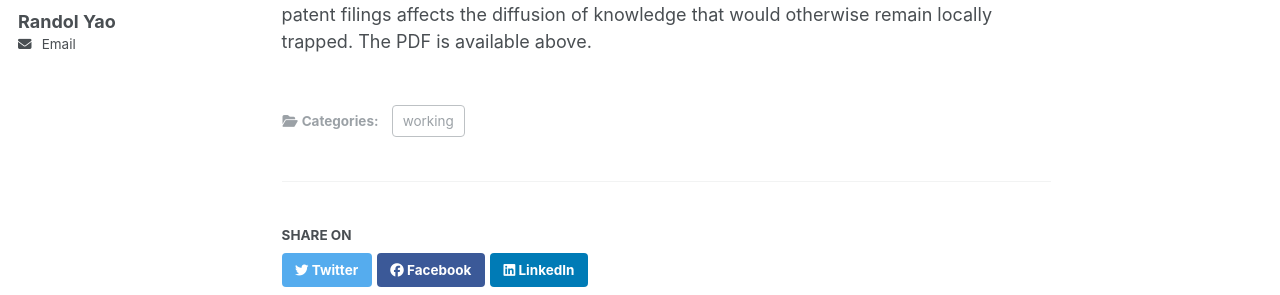
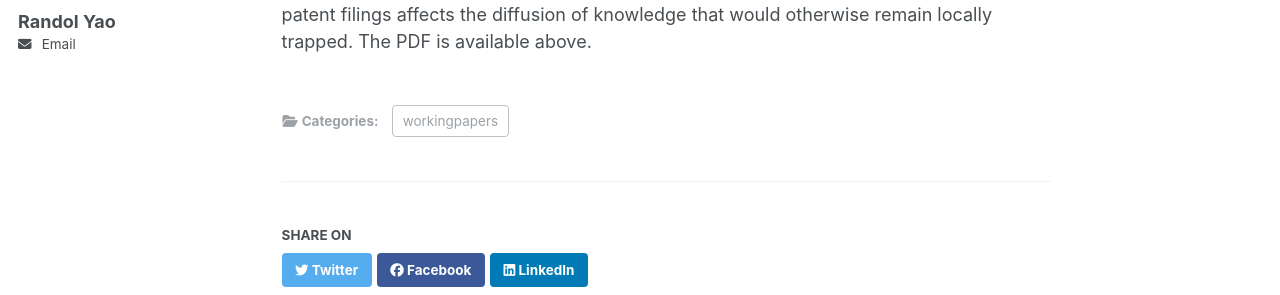
Before and after one commit to hyyao223/hyyao223.github.io, a Jekyll site: the page built from _publications/2025-patent-visibility-trapped-knowledge.md, in a window 1280 px wide and 1048 px high. Shown: the part 403-698 px from the top of the window. Built offline with Jekyll 4.4.1, drawn with Linux system fonts in a browser that asks for light colours.

Commit message:
Update 2025-patent-visibility-trapped-knowledge.md

```diff
--- a/_publications/2025-patent-visibility-trapped-knowledge.md
+++ b/_publications/2025-patent-visibility-trapped-knowledge.md
@@ -1,8 +1,8 @@
 ---
 title: "Patent Visibility and the Diffusion of Trapped Knowledge"
 collection: publications
-category: working
-permalink: /publications/patent-visibility-trapped-knowledge/
+category: workingpapers
+permalink: /publications/2025-patent-visibility-trapped-knowledge/
 excerpt: ""
 date: 2025-01-01
 venue: "Working Paper"
```
